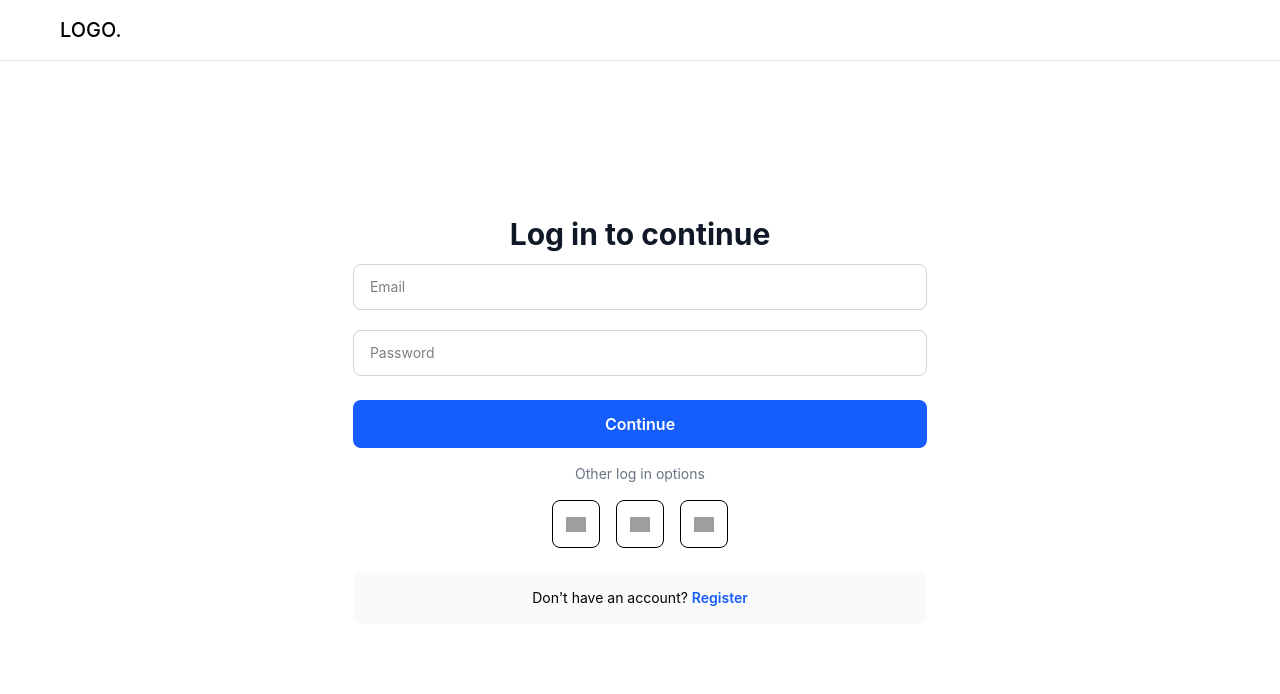
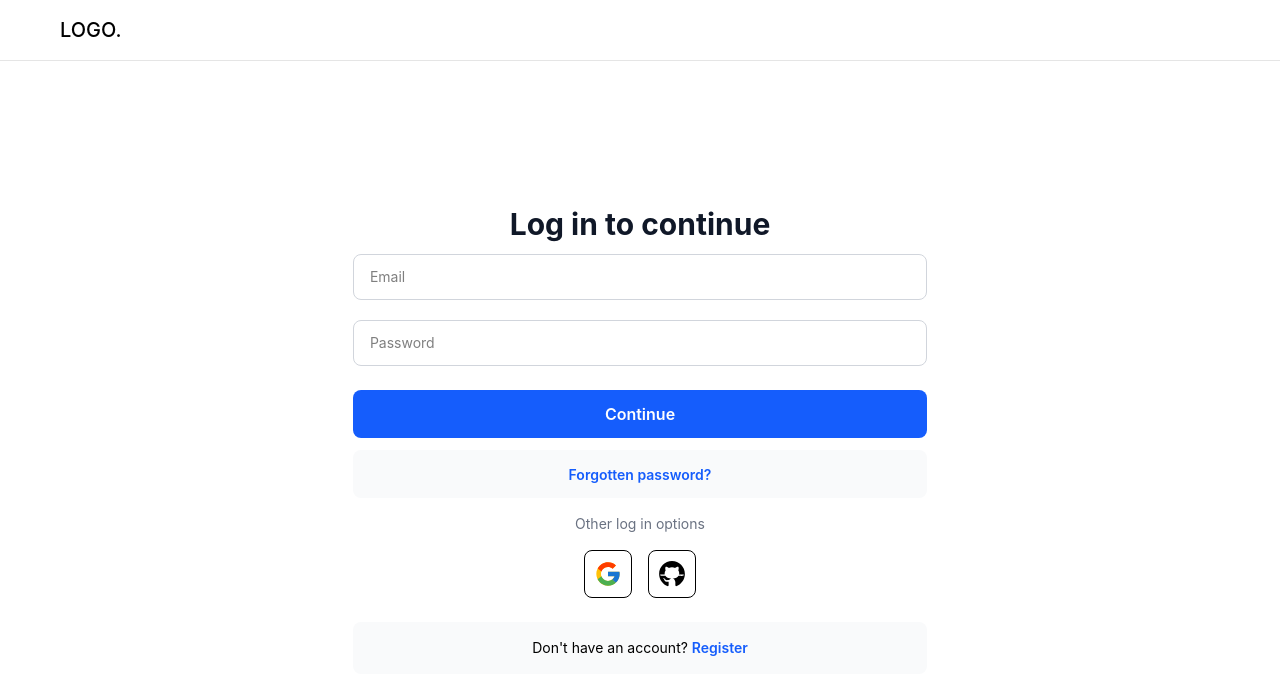
Before and after one commit to ysdhuri312/authentication-application, a React (Vite) app in the folder client/: page /login in a window 1280 px wide. Shown: the top 694 px of the page. Built offline with nearby package versions, Linux system fonts and the light colour scheme; no server answers; grey boxes are pictures that could not be loaded.

Commit message:
Add icons and forgot password option in login form

```diff
--- a/client/src/pages/Login.tsx
+++ b/client/src/pages/Login.tsx
@@ -26,7 +26,7 @@
   }
 
   return (
-    <section className='pt-5'>
+    <section className='pt-10'>
       <div className='container'>
         <div className='flex flex-col justify-center items-center h-screen'>
           <h1 className='mb-3 text-3xl font-bold text-gray-900 text-center '>
@@ -57,6 +57,14 @@
             >
               Continue
             </button>
+            <div className='w-full mt-3 bg-gray-50 rounded-lg py-3 text-center cursor-pointer'>
+              <Link
+                to='/forgot-password'
+                className=' text-blue-600 font-semibold text-sm'
+              >
+                Forgotten password?
+              </Link>
+            </div>
 
             <div className='text-sm text-gray-500 text-center my-4'>
               Other log in options
@@ -64,17 +72,45 @@
 
             <div className='flex justify-center gap-4 mb-6'>
               <button className='w-12 h-12 border rounded-lg flex items-center justify-center hover:bg-gray-50 cursor-pointer'>
-                <img src={'google'} alt='Google' className='w-5' />
+                <svg
+                  className='w-7'
+                  xmlns='http://www.w3.org/2000/svg'
+                  x='0px'
+                  y='0px'
+                  width='100'
+                  height='100'
+                  viewBox='0 0 48 48'
+                >
+                  <path
+                    fill='#FFC107'
+                    d='M43.611,20.083H42V20H24v8h11.303c-1.649,4.657-6.08,8-11.303,8c-6.627,0-12-5.373-12-12c0-6.627,5.373-12,12-12c3.059,0,5.842,1.154,7.961,3.039l5.657-5.657C34.046,6.053,29.268,4,24,4C12.955,4,4,12.955,4,24c0,11.045,8.955,20,20,20c11.045,0,20-8.955,20-20C44,22.659,43.862,21.35,43.611,20.083z'
+                  ></path>
+                  <path
+                    fill='#FF3D00'
+                    d='M6.306,14.691l6.571,4.819C14.655,15.108,18.961,12,24,12c3.059,0,5.842,1.154,7.961,3.039l5.657-5.657C34.046,6.053,29.268,4,24,4C16.318,4,9.656,8.337,6.306,14.691z'
+                  ></path>
+                  <path
+                    fill='#4CAF50'
+                    d='M24,44c5.166,0,9.86-1.977,13.409-5.192l-6.19-5.238C29.211,35.091,26.715,36,24,36c-5.202,0-9.619-3.317-11.283-7.946l-6.522,5.025C9.505,39.556,16.227,44,24,44z'
+                  ></path>
+                  <path
+                    fill='#1976D2'
+                    d='M43.611,20.083H42V20H24v8h11.303c-0.792,2.237-2.231,4.166-4.087,5.571c0.001-0.001,0.002-0.001,0.003-0.002l6.19,5.238C36.971,39.205,44,34,44,24C44,22.659,43.862,21.35,43.611,20.083z'
+                  ></path>
+                </svg>
               </button>
-              <button className='w-12 h-12 border rounded-lg flex items-center justify-center hover:bg-gray-50'>
-                <img
-                  src={'facebook'}
-                  alt='Facebook'
-                  className='w-5 cursor-pointer'
-                />
-              </button>
-              <button className='w-12 h-12 border rounded-lg flex items-center justify-center hover:bg-gray-50'>
-                <img src={'apple'} alt='Apple' className='w-5 cursor-pointer' />
+              <button className='w-12 h-12 border rounded-lg flex items-center justify-center hover:bg-gray-50 cursor-pointer'>
+                <svg
+                  className='w-7'
+                  xmlns='http://www.w3.org/2000/svg'
+                  x='0px'
+                  y='0px'
+                  width='100'
+                  height='100'
+                  viewBox='0 0 50 50'
+                >
+                  <path d='M17.791,46.836C18.502,46.53,19,45.823,19,45v-5.4c0-0.197,0.016-0.402,0.041-0.61C19.027,38.994,19.014,38.997,19,39 c0,0-3,0-3.6,0c-1.5,0-2.8-0.6-3.4-1.8c-0.7-1.3-1-3.5-2.8-4.7C8.9,32.3,9.1,32,9.7,32c0.6,0.1,1.9,0.9,2.7,2c0.9,1.1,1.8,2,3.4,2 c2.487,0,3.82-0.125,4.622-0.555C21.356,34.056,22.649,33,24,33v-0.025c-5.668-0.182-9.289-2.066-10.975-4.975 c-3.665,0.042-6.856,0.405-8.677,0.707c-0.058-0.327-0.108-0.656-0.151-0.987c1.797-0.296,4.843-0.647,8.345-0.714 c-0.112-0.276-0.209-0.559-0.291-0.849c-3.511-0.178-6.541-0.039-8.187,0.097c-0.02-0.332-0.047-0.663-0.051-0.999 c1.649-0.135,4.597-0.27,8.018-0.111c-0.079-0.5-0.13-1.011-0.13-1.543c0-1.7,0.6-3.5,1.7-5c-0.5-1.7-1.2-5.3,0.2-6.6 c2.7,0,4.6,1.3,5.5,2.1C21,13.4,22.9,13,25,13s4,0.4,5.6,1.1c0.9-0.8,2.8-2.1,5.5-2.1c1.5,1.4,0.7,5,0.2,6.6c1.1,1.5,1.7,3.2,1.6,5 c0,0.484-0.045,0.951-0.11,1.409c3.499-0.172,6.527-0.034,8.204,0.102c-0.002,0.337-0.033,0.666-0.051,0.999 c-1.671-0.138-4.775-0.28-8.359-0.089c-0.089,0.336-0.197,0.663-0.325,0.98c3.546,0.046,6.665,0.389,8.548,0.689 c-0.043,0.332-0.093,0.661-0.151,0.987c-1.912-0.306-5.171-0.664-8.879-0.682C35.112,30.873,31.557,32.75,26,32.969V33 c2.6,0,5,3.9,5,6.6V45c0,0.823,0.498,1.53,1.209,1.836C41.37,43.804,48,35.164,48,25C48,12.318,37.683,2,25,2S2,12.318,2,25 C2,35.164,8.63,43.804,17.791,46.836z'></path>
+                </svg>
               </button>
             </div>
 
--- a/client/src/pages/Register.tsx
+++ b/client/src/pages/Register.tsx
@@ -100,14 +100,46 @@
             </div>
 
             <div className='flex justify-center gap-4 mb-6'>
-              <button className='w-12 h-12 border rounded-lg flex items-center justify-center hover:bg-gray-50'>
-                <img src={'google'} alt='Google' className='w-5' />
+              <button className='w-12 h-12 border rounded-lg flex items-center justify-center hover:bg-gray-50 cursor-pointer'>
+                <svg
+                  className='w-7'
+                  xmlns='http://www.w3.org/2000/svg'
+                  x='0px'
+                  y='0px'
+                  width='100'
+                  height='100'
+                  viewBox='0 0 48 48'
+                >
+                  <path
+                    fill='#FFC107'
+                    d='M43.611,20.083H42V20H24v8h11.303c-1.649,4.657-6.08,8-11.303,8c-6.627,0-12-5.373-12-12c0-6.627,5.373-12,12-12c3.059,0,5.842,1.154,7.961,3.039l5.657-5.657C34.046,6.053,29.268,4,24,4C12.955,4,4,12.955,4,24c0,11.045,8.955,20,20,20c11.045,0,20-8.955,20-20C44,22.659,43.862,21.35,43.611,20.083z'
+                  ></path>
+                  <path
+                    fill='#FF3D00'
+                    d='M6.306,14.691l6.571,4.819C14.655,15.108,18.961,12,24,12c3.059,0,5.842,1.154,7.961,3.039l5.657-5.657C34.046,6.053,29.268,4,24,4C16.318,4,9.656,8.337,6.306,14.691z'
+                  ></path>
+                  <path
+                    fill='#4CAF50'
+                    d='M24,44c5.166,0,9.86-1.977,13.409-5.192l-6.19-5.238C29.211,35.091,26.715,36,24,36c-5.202,0-9.619-3.317-11.283-7.946l-6.522,5.025C9.505,39.556,16.227,44,24,44z'
+                  ></path>
+                  <path
+                    fill='#1976D2'
+                    d='M43.611,20.083H42V20H24v8h11.303c-0.792,2.237-2.231,4.166-4.087,5.571c0.001-0.001,0.002-0.001,0.003-0.002l6.19,5.238C36.971,39.205,44,34,44,24C44,22.659,43.862,21.35,43.611,20.083z'
+                  ></path>
+                </svg>
               </button>
-              <button className='w-12 h-12 border rounded-lg flex items-center justify-center hover:bg-gray-50'>
-                <img src={'facebook'} alt='Facebook' className='w-5' />
-              </button>
-              <button className='w-12 h-12 border rounded-lg flex items-center justify-center hover:bg-gray-50'>
-                <img src={'apple'} alt='Apple' className='w-5' />
+              <button className='w-12 h-12 border rounded-lg flex items-center justify-center hover:bg-gray-50 cursor-pointer'>
+                <svg
+                  className='w-7'
+                  xmlns='http://www.w3.org/2000/svg'
+                  x='0px'
+                  y='0px'
+                  width='100'
+                  height='100'
+                  viewBox='0 0 50 50'
+                >
+                  <path d='M17.791,46.836C18.502,46.53,19,45.823,19,45v-5.4c0-0.197,0.016-0.402,0.041-0.61C19.027,38.994,19.014,38.997,19,39 c0,0-3,0-3.6,0c-1.5,0-2.8-0.6-3.4-1.8c-0.7-1.3-1-3.5-2.8-4.7C8.9,32.3,9.1,32,9.7,32c0.6,0.1,1.9,0.9,2.7,2c0.9,1.1,1.8,2,3.4,2 c2.487,0,3.82-0.125,4.622-0.555C21.356,34.056,22.649,33,24,33v-0.025c-5.668-0.182-9.289-2.066-10.975-4.975 c-3.665,0.042-6.856,0.405-8.677,0.707c-0.058-0.327-0.108-0.656-0.151-0.987c1.797-0.296,4.843-0.647,8.345-0.714 c-0.112-0.276-0.209-0.559-0.291-0.849c-3.511-0.178-6.541-0.039-8.187,0.097c-0.02-0.332-0.047-0.663-0.051-0.999 c1.649-0.135,4.597-0.27,8.018-0.111c-0.079-0.5-0.13-1.011-0.13-1.543c0-1.7,0.6-3.5,1.7-5c-0.5-1.7-1.2-5.3,0.2-6.6 c2.7,0,4.6,1.3,5.5,2.1C21,13.4,22.9,13,25,13s4,0.4,5.6,1.1c0.9-0.8,2.8-2.1,5.5-2.1c1.5,1.4,0.7,5,0.2,6.6c1.1,1.5,1.7,3.2,1.6,5 c0,0.484-0.045,0.951-0.11,1.409c3.499-0.172,6.527-0.034,8.204,0.102c-0.002,0.337-0.033,0.666-0.051,0.999 c-1.671-0.138-4.775-0.28-8.359-0.089c-0.089,0.336-0.197,0.663-0.325,0.98c3.546,0.046,6.665,0.389,8.548,0.689 c-0.043,0.332-0.093,0.661-0.151,0.987c-1.912-0.306-5.171-0.664-8.879-0.682C35.112,30.873,31.557,32.75,26,32.969V33 c2.6,0,5,3.9,5,6.6V45c0,0.823,0.498,1.53,1.209,1.836C41.37,43.804,48,35.164,48,25C48,12.318,37.683,2,25,2S2,12.318,2,25 C2,35.164,8.63,43.804,17.791,46.836z'></path>
+                </svg>
               </button>
             </div>
 
```
